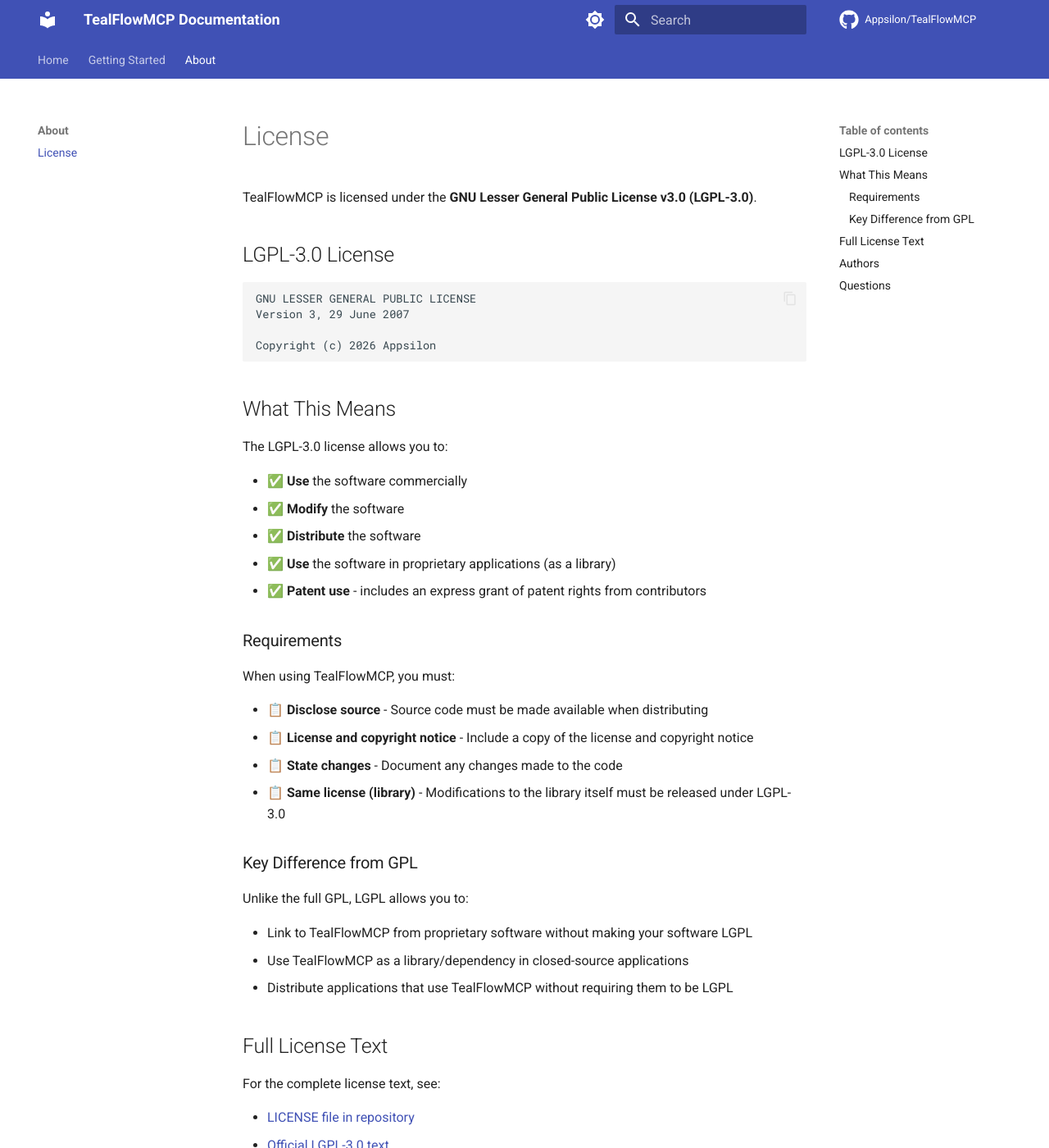
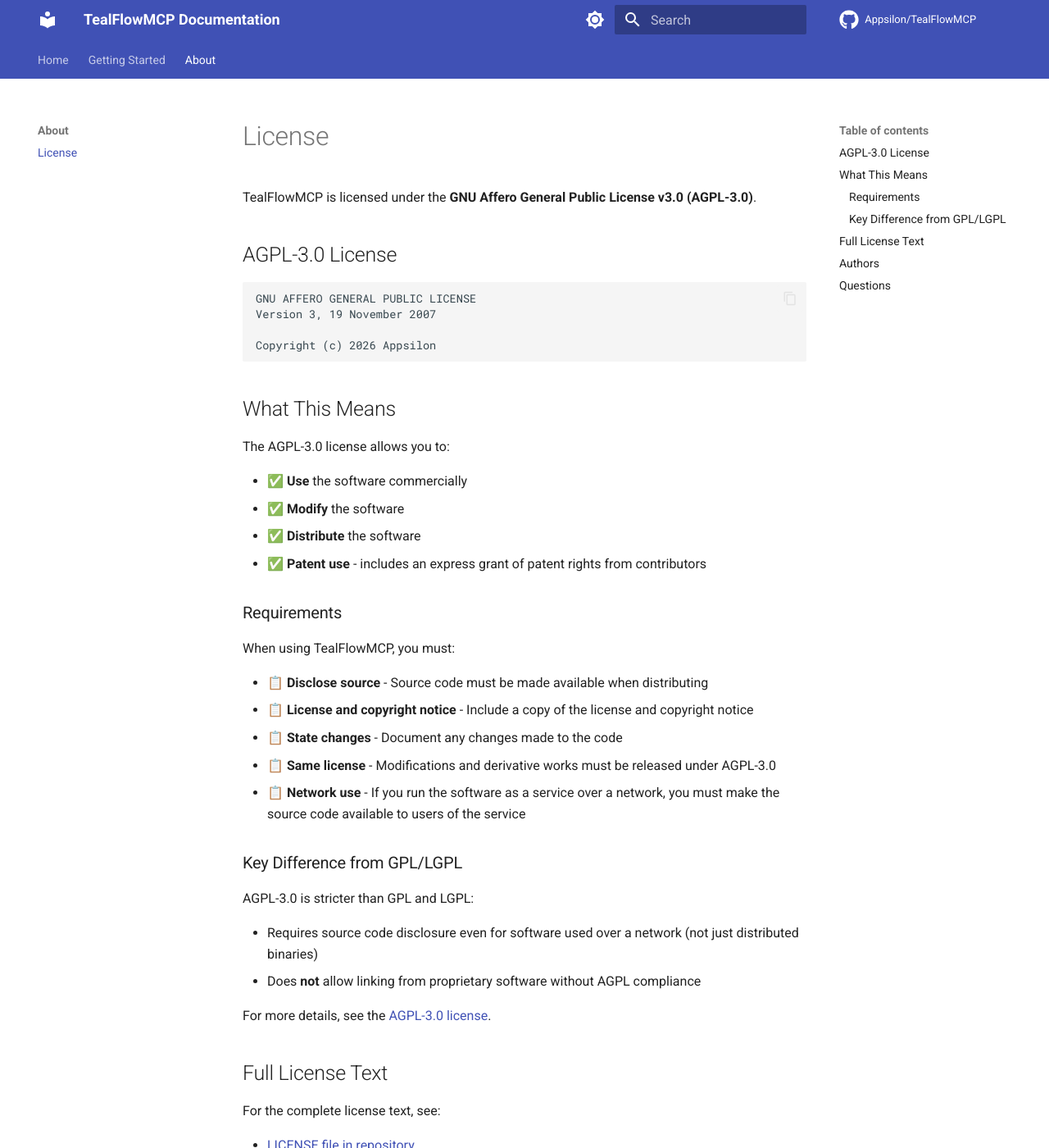
Before and after one commit to Appsilon/TealFlowMCP, an MkDocs documentation site: the page built from docs/license.md, in a window 1280 px wide and 1400 px high. Shown: the whole window at 82% size. Built offline with MkDocs 1.6.1 and Material for MkDocs 9.7.7, drawn with Linux system fonts in a browser that asks for light colours; comment, search, counter and statistics services are not loaded; the version menu is left out; some of the changed text lies outside the part shown.

Commit message:
chore: Change the license to AGPL-3.

````diff
--- a/docs/license.md
+++ b/docs/license.md
@@ -1,24 +1,23 @@
 # License
 
-TealFlowMCP is licensed under the **GNU Lesser General Public License v3.0 (LGPL-3.0)**.
+TealFlowMCP is licensed under the **GNU Affero General Public License v3.0 (AGPL-3.0)**.
 
-## LGPL-3.0 License
+## AGPL-3.0 License
 
 ```
-GNU LESSER GENERAL PUBLIC LICENSE
-Version 3, 29 June 2007
+GNU AFFERO GENERAL PUBLIC LICENSE
+Version 3, 19 November 2007
 
 Copyright (c) 2026 Appsilon
 ```
 
 ## What This Means
 
-The LGPL-3.0 license allows you to:
+The AGPL-3.0 license allows you to:
 
 - ✅ **Use** the software commercially
 - ✅ **Modify** the software
 - ✅ **Distribute** the software
-- ✅ **Use** the software in proprietary applications (as a library)
 - ✅ **Patent use** - includes an express grant of patent rights from contributors
 
 ### Requirements
@@ -28,22 +27,24 @@
 - 📋 **Disclose source** - Source code must be made available when distributing
 - 📋 **License and copyright notice** - Include a copy of the license and copyright notice
 - 📋 **State changes** - Document any changes made to the code
-- 📋 **Same license (library)** - Modifications to the library itself must be released under LGPL-3.0
+- 📋 **Same license** - Modifications and derivative works must be released under AGPL-3.0
+- 📋 **Network use** - If you run the software as a service over a network, you must make the source code available to users of the service
 
-### Key Difference from GPL
+### Key Difference from GPL/LGPL
 
-Unlike the full GPL, LGPL allows you to:
+AGPL-3.0 is stricter than GPL and LGPL:
 
-- Link to TealFlowMCP from proprietary software without making your software LGPL
-- Use TealFlowMCP as a library/dependency in closed-source applications
-- Distribute applications that use TealFlowMCP without requiring them to be LGPL
+- Requires source code disclosure even for software used over a network (not just distributed binaries)
+- Does **not** allow linking from proprietary software without AGPL compliance
+
+For more details, see the [AGPL-3.0 license](https://www.gnu.org/licenses/agpl-3.0.html).
 
 ## Full License Text
 
 For the complete license text, see:
 
 - [LICENSE file in repository](https://github.com/Appsilon/TealFlowMCP/blob/main/LICENSE)
-- [Official LGPL-3.0 text](https://www.gnu.org/licenses/lgpl-3.0.html)
+- [Official AGPL-3.0 text](https://www.gnu.org/licenses/agpl-3.0.html)
 
 ## Authors
 
--- a/pyproject.toml
+++ b/pyproject.toml
@@ -4,11 +4,12 @@
 
 [project]
 name = "tealflow-mcp"
+
 version = "0.1.3.post2"
 description = "MCP server for discovering, understanding, and generating Teal R Shiny applications for clinical trial data analysis"
 readme = "README.md"
 requires-python = ">=3.10"
-license = { text = "LGPL-3.0" }
+license = { text = "AGPL-3.0-only" }
 authors = [
     { name = "Jakub Nowicki", email = "kuba@appsilon.com" },
     { name = "Julian Guillo", email = "julian.guillo@appsilon.com" },
@@ -33,7 +34,7 @@
     "Development Status :: 3 - Alpha",
     "Intended Audience :: Developers",
     "Intended Audience :: Science/Research",
-    "License :: OSI Approved :: GNU Lesser General Public License v3 or later (LGPLv3+)",
+    "License :: OSI Approved :: GNU Affero General Public License v3 (AGPLv3)",
     "Programming Language :: Python :: 3",
     "Programming Language :: Python :: 3.10",
     "Programming Language :: Python :: 3.11",
````
Also changed, not shown: README.md (+6 -1 lines), 1 other file.
